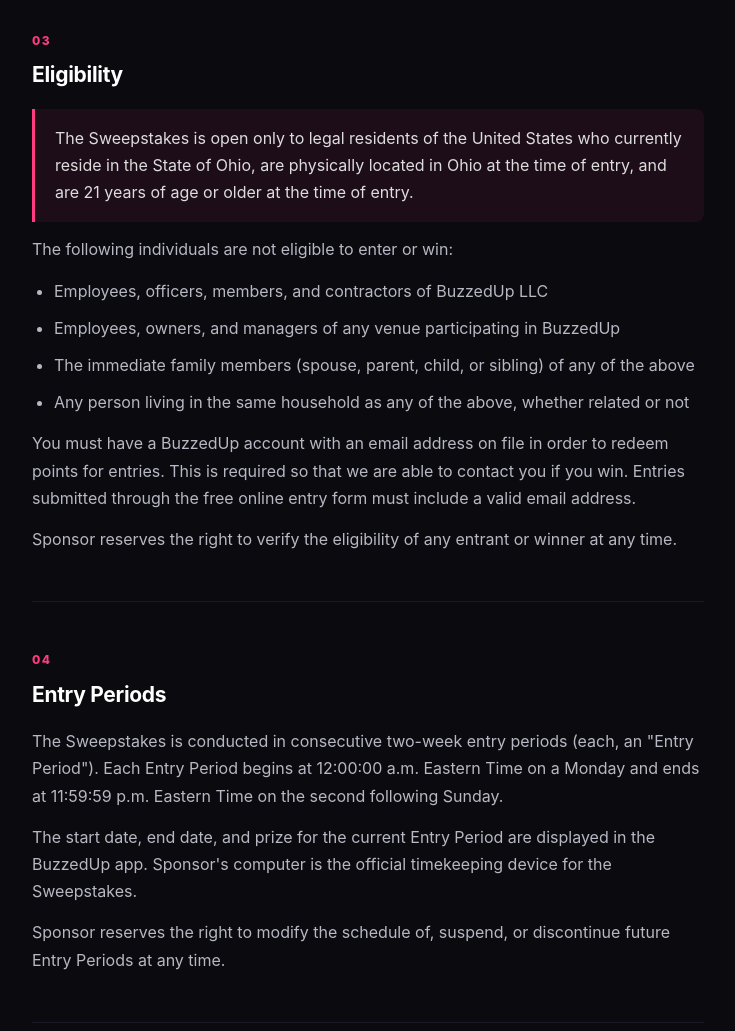
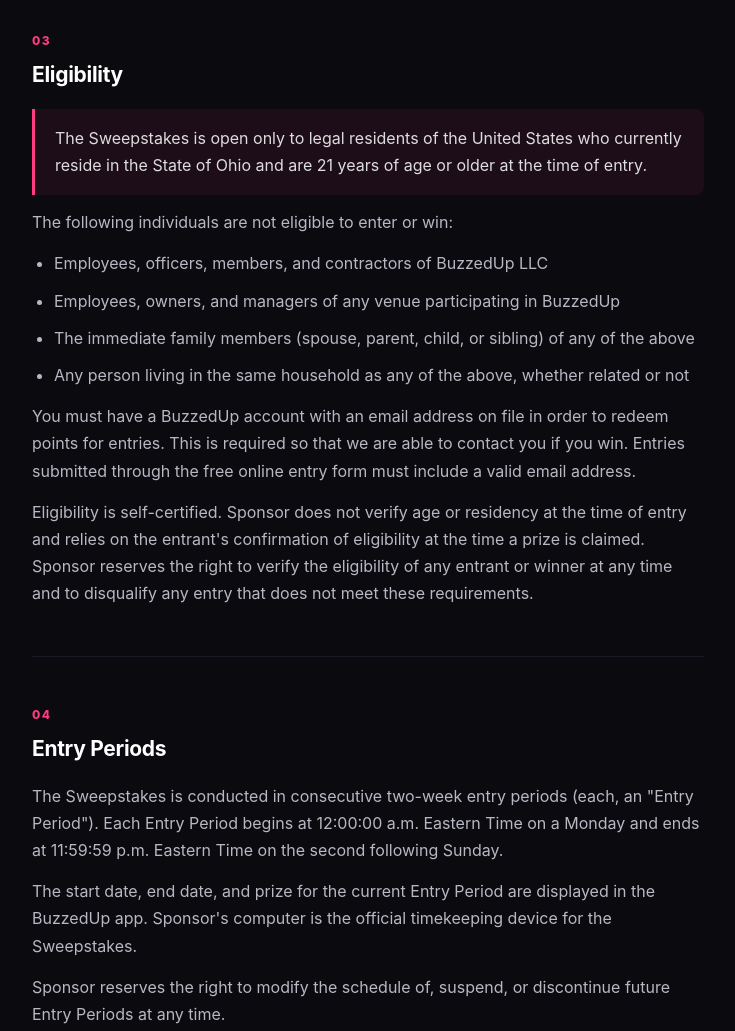
Before and after one commit to dylanhildreth0814-commits/buzzedup-privacy, a plain HTML site: page sweepstakes.html in a window 1280 px wide. Shown: the part 1360-2391 px from the top of the page, without its empty margins (272-1007 px from the left). Drawn offline with Linux system fonts and the light colour scheme.

Commit message:
document welcome entry, match eligibility language to what is verified

```diff
--- a/sweepstakes.html
+++ b/sweepstakes.html
@@ -72,7 +72,7 @@
             <div class="section-number">03</div>
             <h2>Eligibility</h2>
             <div class="important">
-                <p>The Sweepstakes is open only to legal residents of the United States who currently reside in the State of Ohio, are physically located in Ohio at the time of entry, and are 21 years of age or older at the time of entry.</p>
+                <p>The Sweepstakes is open only to legal residents of the United States who currently reside in the State of Ohio and are 21 years of age or older at the time of entry.</p>
             </div>
             <p>The following individuals are not eligible to enter or win:</p>
             <ul>
@@ -82,7 +82,7 @@
                 <li>Any person living in the same household as any of the above, whether related or not</li>
             </ul>
             <p>You must have a BuzzedUp account with an email address on file in order to redeem points for entries. This is required so that we are able to contact you if you win. Entries submitted through the free online entry form must include a valid email address.</p>
-            <p>Sponsor reserves the right to verify the eligibility of any entrant or winner at any time.</p>
+            <p>Eligibility is self-certified. Sponsor does not verify age or residency at the time of entry and relies on the entrant's confirmation of eligibility at the time a prize is claimed. Sponsor reserves the right to verify the eligibility of any entrant or winner at any time and to disqualify any entry that does not meet these requirements.</p>
         </div>
 
         <hr class="divider">
@@ -105,6 +105,8 @@
             <p><strong>Method 1 — Redeem BuzzedUp points.</strong> BuzzedUp users earn points for using the app. Points may be earned by rating a deal, voting in a deal poll, referring a friend, checking in at a participating venue, or tagging a vibe. Points cannot be purchased, have no cash value, and are not transferable. Within the BuzzedUp app, you may redeem 25 points for one (1) entry into the current Entry Period.</p>
 
             <p><strong>Method 2 — Free online entry form.</strong> You may enter without earning or redeeming any points by completing the free online entry form at <a href="https://docs.google.com/forms/d/e/1FAIpQLSdXMDxhWjO1zwvVRV0w41NezSqGNd5B1TDPTV7ONwQw6qxUbA/viewform">the BuzzedUp free entry form</a>. No app download, no purchase, and no points are required to use this method.</p>
+
+            <p><strong>Method 3 — Welcome entry.</strong> Each BuzzedUp user with an email address on their account may claim one (1) free entry, one time only, into the first Entry Period in which they claim it. No points, purchase, or other action is required. This entry is available once per person for the lifetime of the account and counts toward the entry limit below.</p>
 
             <div class="important">
                 <p>Limit one (1) online entry form submission per person per calendar day. Multiple submissions by the same person on the same calendar day will be counted as a single entry. Submitting the form more than once in a day will not increase your chances of winning.</p>
```
